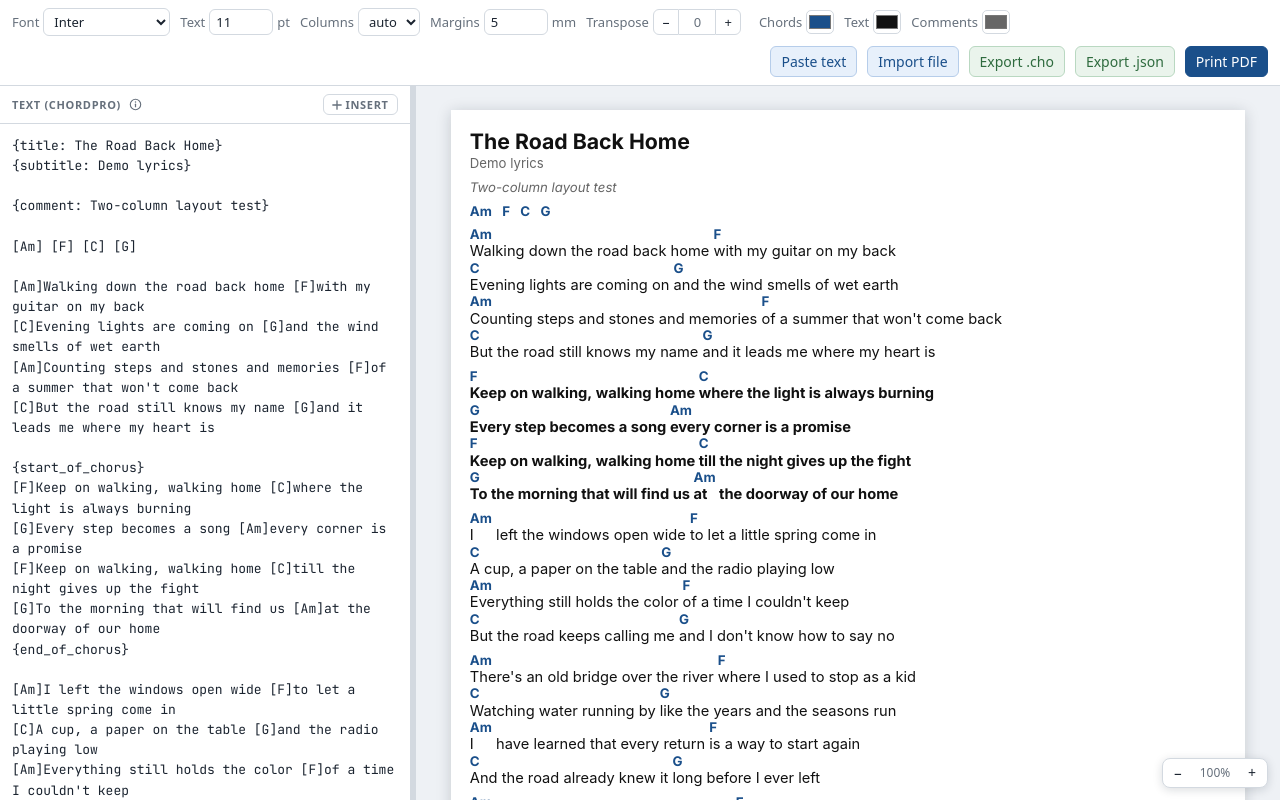
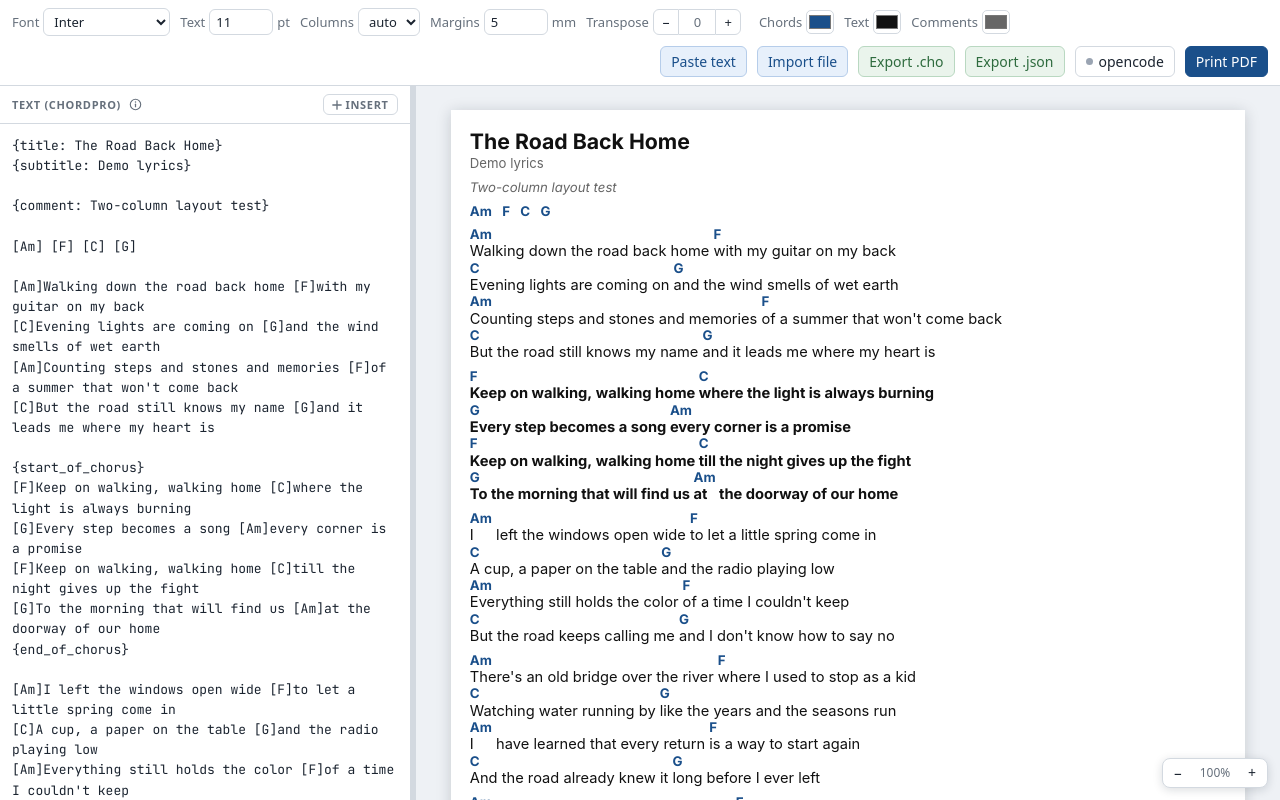
Before and after one commit to fedetamburlin/spartito, a Svelte app: page / in a window 1280 px wide. Built offline with nearby package versions, Linux system fonts and the light colour scheme; a web font is replaced by a local one.

Commit message:
feat: connect web app to mcp bridge

```diff
--- a/src/App.svelte
+++ b/src/App.svelte
@@ -1,5 +1,7 @@
 <script lang="ts">
+  import { createBridge, type BridgeStatus } from './core/bridge';
   import { config } from './core/config';
+  import { clearDocumentHash, readDocumentFromHash } from './core/deeplink';
   import { parseChordPro } from './core/chordpro';
   import { DEMO_SONG } from './core/demo';
   import { loadState, saveState } from './core/persistence';
@@ -9,11 +11,33 @@
   import PreviewPane from './ui/PreviewPane.svelte';
   import Toolbar from './ui/Toolbar.svelte';
 
+  const shared = readDocumentFromHash(location.hash);
+  if (shared) clearDocumentHash();
+  const ephemeral = shared !== null;
+
   const stored = loadState();
-  let source = $state(stored?.source ?? DEMO_SONG);
-  let settings = $state<SongSettings>(sanitizeSettings(stored?.settings));
+  let source = $state(shared?.source ?? stored?.source ?? DEMO_SONG);
+  let settings = $state<SongSettings>(sanitizeSettings(shared?.settings ?? stored?.settings));
   let doc = $derived(parseChordPro(source));
   let display = $derived(transposedForDisplay(doc, settings.transpose));
+
+  let bridgeStatus = $state<BridgeStatus>('disconnected');
+  const bridge = createBridge({
+    getState: () => ({ source, settings: { ...settings } }),
+    setSource: (value) => {
+      source = value;
+    },
+    updateSettings: (patch) => {
+      settings = sanitizeSettings({ ...settings, ...patch });
+      return { ...settings };
+    }
+  });
+  bridge.onStatus((next) => (bridgeStatus = next));
+
+  function toggleBridge() {
+    if (bridgeStatus === 'connected') bridge.disconnect();
+    else bridge.connect();
+  }
 
   function isEditing(target: EventTarget | null): boolean {
     const el = target as HTMLElement | null;
@@ -101,15 +125,20 @@
       settings: { ...settings }
     };
     document.title = doc.title ? doc.title : 'Spartito';
+    if (ephemeral) return;
     clearTimeout(saveTimer);
     saveTimer = setTimeout(() => saveState(payload), config.storage.autosaveDebounceMs);
+  });
+
+  $effect(() => {
+    bridge.sendState({ source, settings: { ...settings } });
   });
 </script>
 
 <svelte:window onkeydown={onKeydown} />
 
 <div class="app">
-  <Toolbar {doc} bind:source bind:settings />
+  <Toolbar {doc} bind:source bind:settings {bridgeStatus} onToggleBridge={toggleBridge} />
   <main
     class="app-workspace"
     class:dragging
--- /dev/null
+++ b/src/core/bridge.ts
@@ -0,0 +1,111 @@
+import type { SongSettings } from './settings';
+
+export type BridgeStatus = 'disconnected' | 'connecting' | 'connected';
+
+export interface BridgeState {
+  source: string;
+  settings: SongSettings;
+}
+
+export interface BridgeHandlers {
+  getState(): BridgeState;
+  setSource(source: string): void;
+  updateSettings(patch: Partial<SongSettings>): SongSettings;
+}
+
+export const DEFAULT_BRIDGE_URL = 'ws://127.0.0.1:7331/bridge';
+
+export function createBridge(handlers: BridgeHandlers, url: string = DEFAULT_BRIDGE_URL) {
+  let socket: WebSocket | null = null;
+  let status: BridgeStatus = 'disconnected';
+  const listeners = new Set<(status: BridgeStatus) => void>();
+
+  function setStatus(next: BridgeStatus): void {
+    status = next;
+    for (const listener of listeners) listener(next);
+  }
+
+  function send(message: unknown): void {
+    if (socket?.readyState === WebSocket.OPEN) socket.send(JSON.stringify(message));
+  }
+
+  function respond(id: string, ok: boolean, result?: unknown, error?: string): void {
+    send({ type: 'response', id, ok, result, error });
+  }
+
+  function handleRequest(id: string, method: string, params: unknown): void {
+    try {
+      const values = (params ?? {}) as { source?: string; patch?: Partial<SongSettings> };
+      if (method === 'get_state') {
+        respond(id, true, handlers.getState());
+      } else if (method === 'set_source' && typeof values.source === 'string') {
+        handlers.setSource(values.source);
+        respond(id, true, {});
+      } else if (method === 'update_settings') {
+        const settings = handlers.updateSettings(values.patch ?? {});
+        respond(id, true, { settings });
+      } else {
+        respond(id, false, undefined, `Unknown method: ${method}`);
+      }
+    } catch (error) {
+      respond(id, false, undefined, error instanceof Error ? error.message : String(error));
+    }
+  }
+
+  function handleMessage(raw: string): void {
+    let message: { type?: string; id?: string; method?: string; params?: unknown };
+    try {
+      message = JSON.parse(raw) as typeof message;
+    } catch {
+      return;
+    }
+    switch (message.type) {
+      case 'welcome':
+        setStatus('connected');
+        send({ type: 'state', ...handlers.getState() });
+        break;
+      case 'ping':
+        send({ type: 'pong' });
+        break;
+      case 'request':
+        if (typeof message.id === 'string' && typeof message.method === 'string') {
+          handleRequest(message.id, message.method, message.params);
+        }
+        break;
+    }
+  }
+
+  function connect(): void {
+    if (socket) return;
+    setStatus('connecting');
+    const ws = new WebSocket(url);
+    socket = ws;
+    ws.onopen = () => ws.send(JSON.stringify({ type: 'hello', app: 'spartito-web', version: 1 }));
+    ws.onmessage = (event) => handleMessage(String(event.data));
+    ws.onclose = () => {
+      if (socket === ws) socket = null;
+      setStatus('disconnected');
+    };
+    ws.onerror = () => {};
+  }
+
+  function disconnect(): void {
+    socket?.close();
+    socket = null;
+    setStatus('disconnected');
+  }
+
+  function sendState(state: BridgeState): void {
+    send({ type: 'state', ...state });
+  }
+
+  function onStatus(listener: (status: BridgeStatus) => void): () => void {
+    listeners.add(listener);
+    listener(status);
+    return () => listeners.delete(listener);
+  }
+
+  return { connect, disconnect, sendState, onStatus, status: () => status };
+}
+
+export type Bridge = ReturnType<typeof createBridge>;
--- /dev/null
+++ b/src/core/deeplink.ts
@@ -0,0 +1,29 @@
+import type { SongSettings } from './settings';
+
+export interface SharedDocument {
+  source: string;
+  settings?: Partial<SongSettings>;
+}
+
+function decodeBase64Url(value: string): string {
+  const base64 = value.replace(/-/g, '+').replace(/_/g, '/');
+  const padded = base64 + '='.repeat((4 - (base64.length % 4)) % 4);
+  const binary = atob(padded);
+  const bytes = Uint8Array.from(binary, (char) => char.charCodeAt(0));
+  return new TextDecoder().decode(bytes);
+}
+
+export function readDocumentFromHash(hash: string): SharedDocument | null {
+  if (!hash.startsWith('#doc=')) return null;
+  try {
+    const parsed = JSON.parse(decodeBase64Url(hash.slice(5))) as Partial<SharedDocument>;
+    if (typeof parsed.source !== 'string') return null;
+    return { source: parsed.source, settings: parsed.settings };
+  } catch {
+    return null;
+  }
+}
+
+export function clearDocumentHash(): void {
+  history.replaceState(null, '', location.pathname + location.search);
+}
--- a/src/ui/Toolbar.svelte
+++ b/src/ui/Toolbar.svelte
@@ -1,5 +1,6 @@
 <script lang="ts">
   import { config } from '../core/config';
+  import type { BridgeStatus } from '../core/bridge';
   import { importSong } from '../core/import';
   import type { SongDocument } from '../core/model';
   import { extractPdfText } from '../core/pdf';
@@ -12,9 +13,17 @@
     doc: SongDocument;
     source: string;
     settings: SongSettings;
+    bridgeStatus: BridgeStatus;
+    onToggleBridge: () => void;
   }
 
-  let { doc, source = $bindable(), settings = $bindable() }: Props = $props();
+  let {
+    doc,
+    source = $bindable(),
+    settings = $bindable(),
+    bridgeStatus,
+    onToggleBridge
+  }: Props = $props();
 
   let fileInput = $state<HTMLInputElement | null>(null);
   let importOpen = $state(false);
@@ -204,6 +213,14 @@
     <button class="btn-export" onclick={exportCho}>Export .cho</button>
     <button class="btn-export" onclick={exportJson}>Export .json</button>
     <button
+      class="btn-bridge"
+      class:connected={bridgeStatus === 'connected'}
+      class:connecting={bridgeStatus === 'connecting'}
+      title={bridgeStatus === 'connected'
+        ? 'Disconnect from the opencode MCP bridge'
+        : 'Connect to the opencode MCP bridge (run node packages/mcp/dist/index.js)'}
+      onclick={onToggleBridge}>opencode</button>
+    <button
       class="primary"
       title="Save as PDF · default margins · headers off"
       onclick={() => window.print()}>Print PDF</button>
--- a/src/ui/styles/app.css
+++ b/src/ui/styles/app.css
@@ -166,6 +166,32 @@ button.primary {
 
 .btn-export:hover {
   border-color: var(--ui-export-text);
+}
+
+.btn-bridge {
+  display: inline-flex;
+  align-items: center;
+  gap: 6px;
+}
+
+.btn-bridge::before {
+  content: '';
+  width: 7px;
+  height: 7px;
+  border-radius: 50%;
+  background: #9aa4b2;
+}
+
+.btn-bridge.connecting::before {
+  background: #d9a441;
+}
+
+.btn-bridge.connected {
+  border-color: var(--ui-export-border);
+}
+
+.btn-bridge.connected::before {
+  background: #2e6b3e;
 }
 
 .hidden-input {
```
